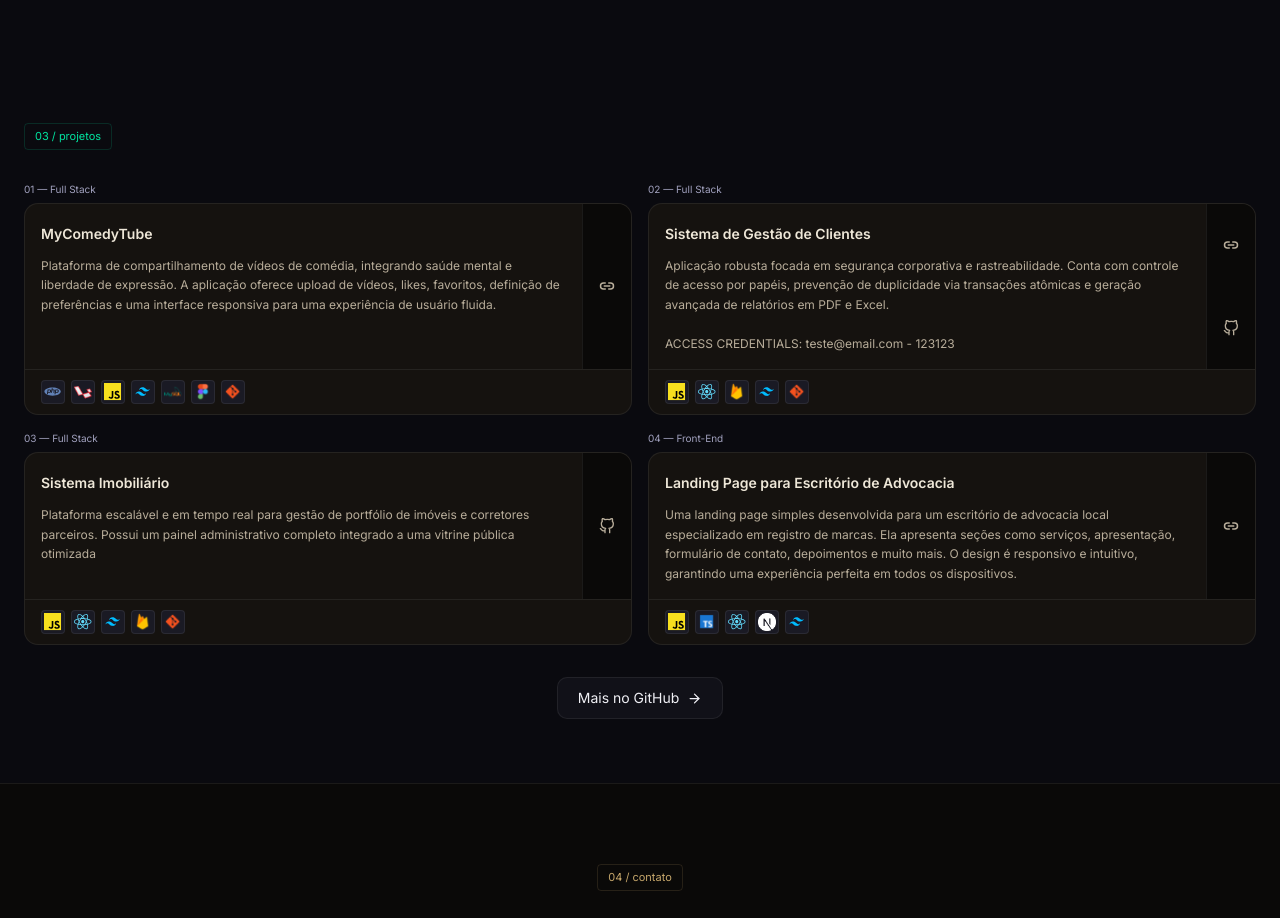
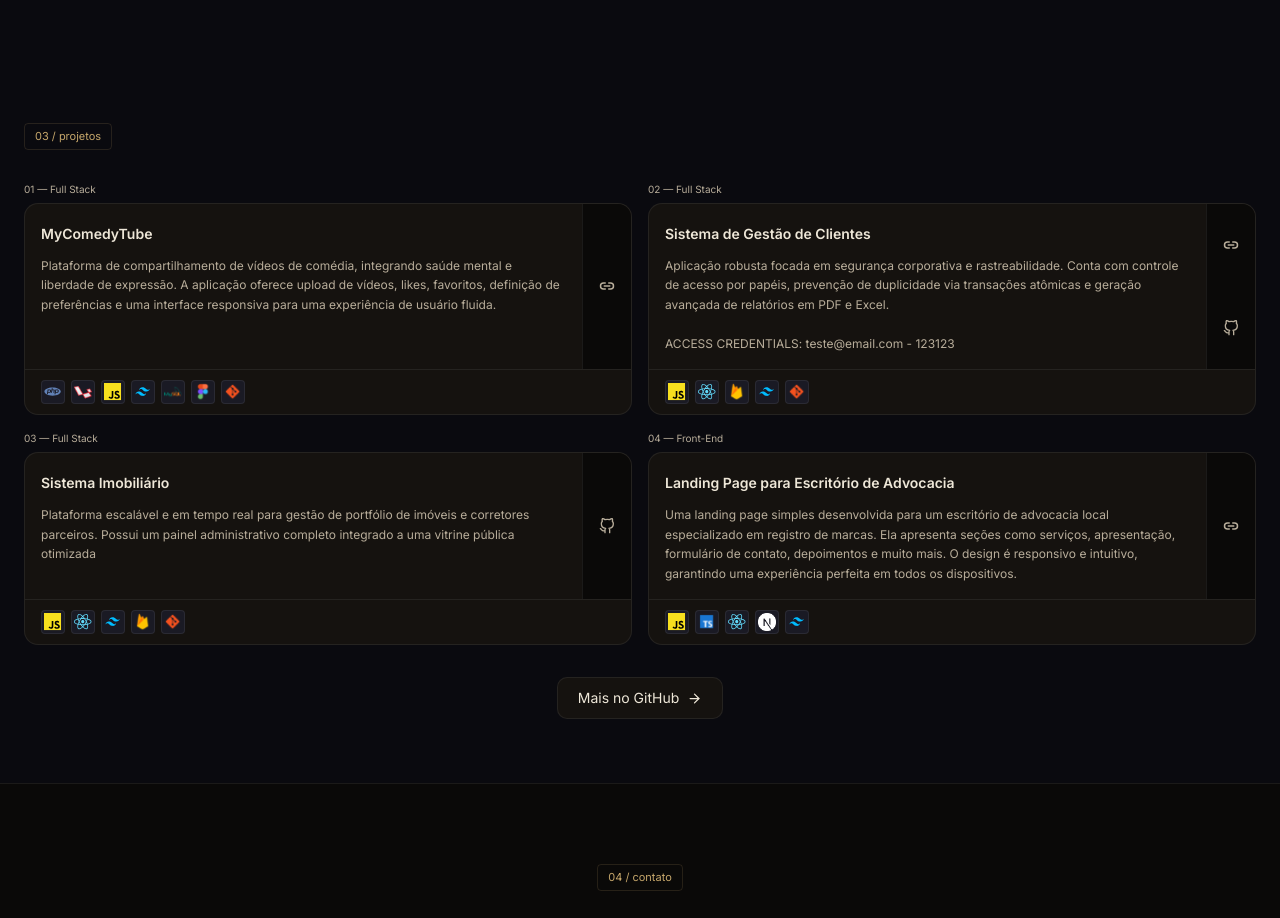
Before and after one commit to Lucashackd/lucashackd, a Next.js app: page / in a window 1280 px wide. Shown: the part 1800-2718 px from the top of the page. Built offline with nearby package versions, Linux system fonts and the light colour scheme.

Commit message:
style: apply dark fantasy palette to portfolio components

```diff
--- a/src/app/_components/_Projects/projects.tsx
+++ b/src/app/_components/_Projects/projects.tsx
@@ -57,7 +57,7 @@ function Projects() {
     <section id="projects" className="container mx-auto px-4 py-16 sm:px-6">
       {/* Header da seção */}
       <div className="mb-8 flex items-center gap-3">
-        <span className="bg-[#00e5a0]/08 rounded border border-[#00e5a0]/15 px-2.5 py-1 font-mono text-[11px] text-[#00e5a0]">
+        <span className="bg-[#c6a76b]/08 rounded border border-[#c6a76b]/15 px-2.5 py-1 font-mono text-[11px] text-[#c6a76b]">
           03 / projetos
         </span>
       </div>
@@ -67,7 +67,7 @@ function Projects() {
         {projects.map((p) => (
           <div key={p.num} className="flex flex-col gap-0">
             {/* Numeração acima do card */}
-            <p className="mb-1.5 font-mono text-[10px] text-[#A2A2BF]">
+            <p className="mb-1.5 font-mono text-[10px] text-[#b8ad9a]">
               {p.num} — {p.type}
             </p>
             <ProjectCard
@@ -86,7 +86,7 @@ function Projects() {
           href="https://github.com/lucashackd"
           target="_blank"
           rel="noreferrer"
-          className="flex items-center gap-2 rounded-lg border border-white/[0.07] bg-[#111118] px-5 py-2.5 text-sm text-[#f0f0f5] transition-all duration-200 hover:border-[#00e5a0]/30 hover:text-[#00e5a0]"
+          className="flex items-center gap-2 rounded-lg border border-white/[0.07] bg-[#15120f] px-5 py-2.5 text-sm text-[#eee7d8] transition-all duration-200 hover:border-[#c6a76b]/30 hover:text-[#c6a76b]"
         >
           <span>Mais no GitHub</span>
           <ArrowRight size={15} />
```
